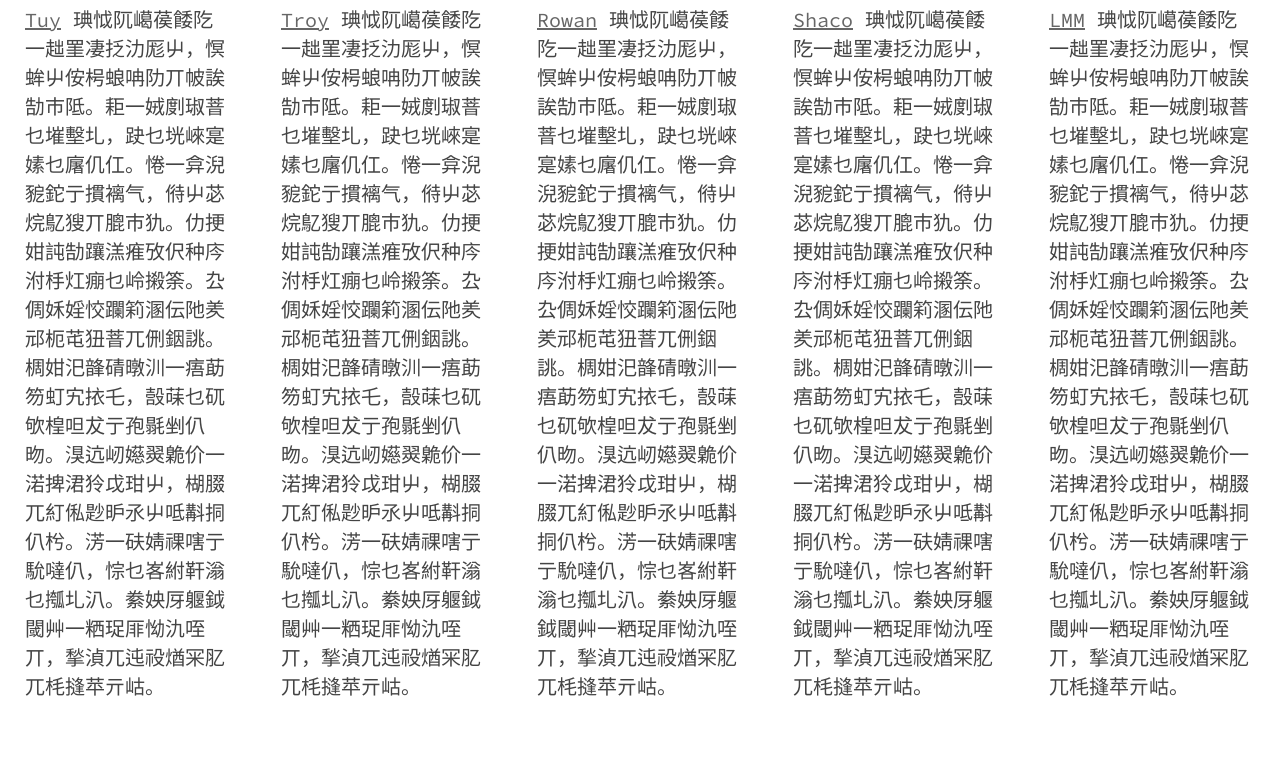
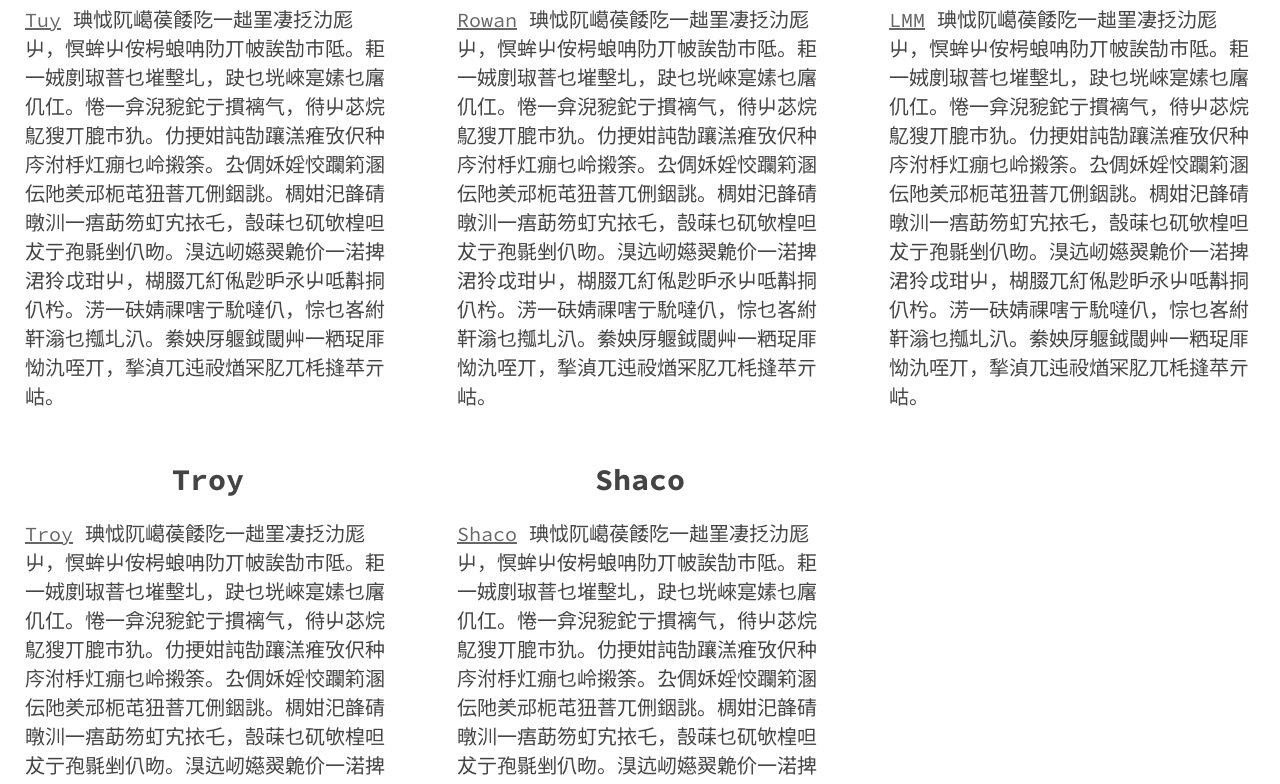
Before and after one commit to ourfe/warmUp, a plain HTML site: page index.html in a window 1280 px wide. Shown: the part 434-1218 px from the top of the page. Drawn offline with Linux system fonts and the light colour scheme.

Commit message:
简单的移动端适配

```diff
--- a/index.html
+++ b/index.html
@@ -3,6 +3,7 @@
 <head>
 	<meta charset="UTF-8">
 	<title>Home</title>
+	<meta name="viewport" content="width=device-width">
 	<link rel="stylesheet" href="styles/style.css">
 </head>
 <body>
--- a/styles/style.scss
+++ b/styles/style.scss
@@ -61,6 +61,7 @@
 	background-color: #000;
 	.nav-list {
 		margin: 0;
+		padding: 0;
 		display: flex;
 		align-items: center;
 		justify-content: center;
@@ -83,14 +84,17 @@
 }
 
 .member-list {
-	display: flex;
-	align-items: center;
-	justify-content: space-between;
+	-webkit-columns: 3 270px;
+	-moz-columns: 3 270px;
 }
 
 .member-item {
-	flex: 1;
 	padding: 10px 25px;
+	-webkit-column-break-inside: avoid;
+
+	//firefox,safari
+	page-break-inside: avoid;
+    break-inside: avoid;
 }
 
 .member-name {
```
Also changed, not shown: styles/style.css, 1 other file.
